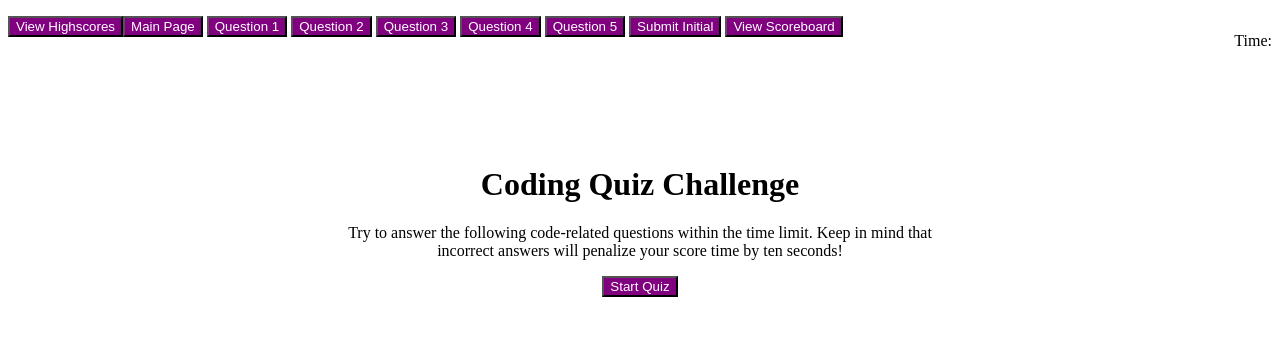
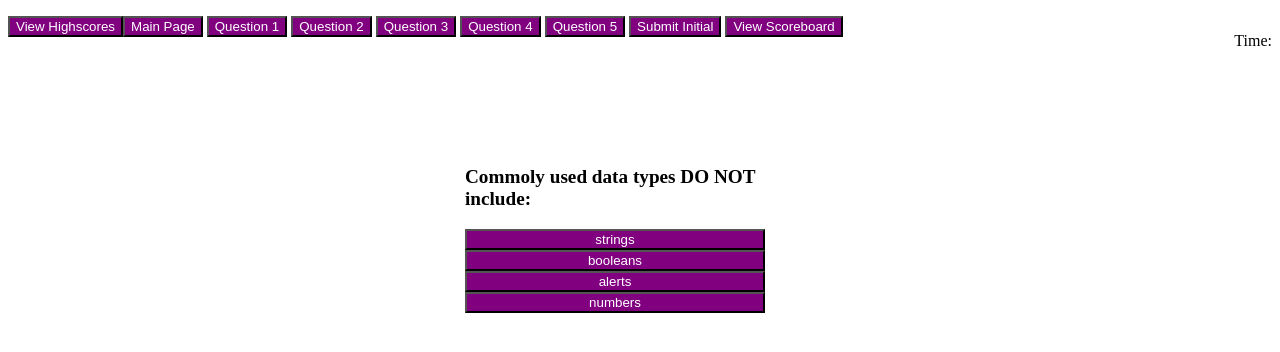
Before and after one commit to Dragontalker/BootCamp_Project4_CodingQuiz, a plain HTML site: page index.html in a window 1280 px wide. Both pictures are taken after a click on the button "Start Quiz". Drawn offline with Linux system fonts and the light colour scheme.

Commit message:
Added the click feature to start quiz button on home page.

```diff
--- a/Assets/CSS/style.css
+++ b/Assets/CSS/style.css
@@ -12,7 +12,7 @@ nav ul li {
 }
 
 main {
-    width: 600px;
+    width: 350px;
     margin: 100px auto;
     text-align: center;
 }
--- a/Assets/JavaScripts/script.js
+++ b/Assets/JavaScripts/script.js
@@ -75,6 +75,7 @@ const printQuestion = (pos) => {
     return main;
 }
 
+// Test Buttons
 const toQ1 = () => {
     printQuestion(0);
 }
@@ -109,3 +110,13 @@ goQ4.addEventListener("click", toQ4);
 
 var goQ5 = document.getElementById("Q5");
 goQ5.addEventListener("click", toQ5);
+
+// Feature: click to start quiz.
+var startButton = document.getElementById("startQuiz");
+
+const startQuiz = () => {
+    counter = 0;
+    printQuestion(counter);
+}
+
+startButton.addEventListener("click", startQuiz);
--- a/index.html
+++ b/index.html
@@ -24,7 +24,7 @@
     <main>
         <h1>Coding Quiz Challenge</h1>
         <p>Try to answer the following code-related questions within the time limit. Keep in mind that incorrect answers will penalize your score time  by ten seconds!</p>
-        <button>Start Quiz</button>
+        <button id="startQuiz">Start Quiz</button>
     </main>
     <script src="Assets/JavaScripts/script.js"></script>
 </body>
```
